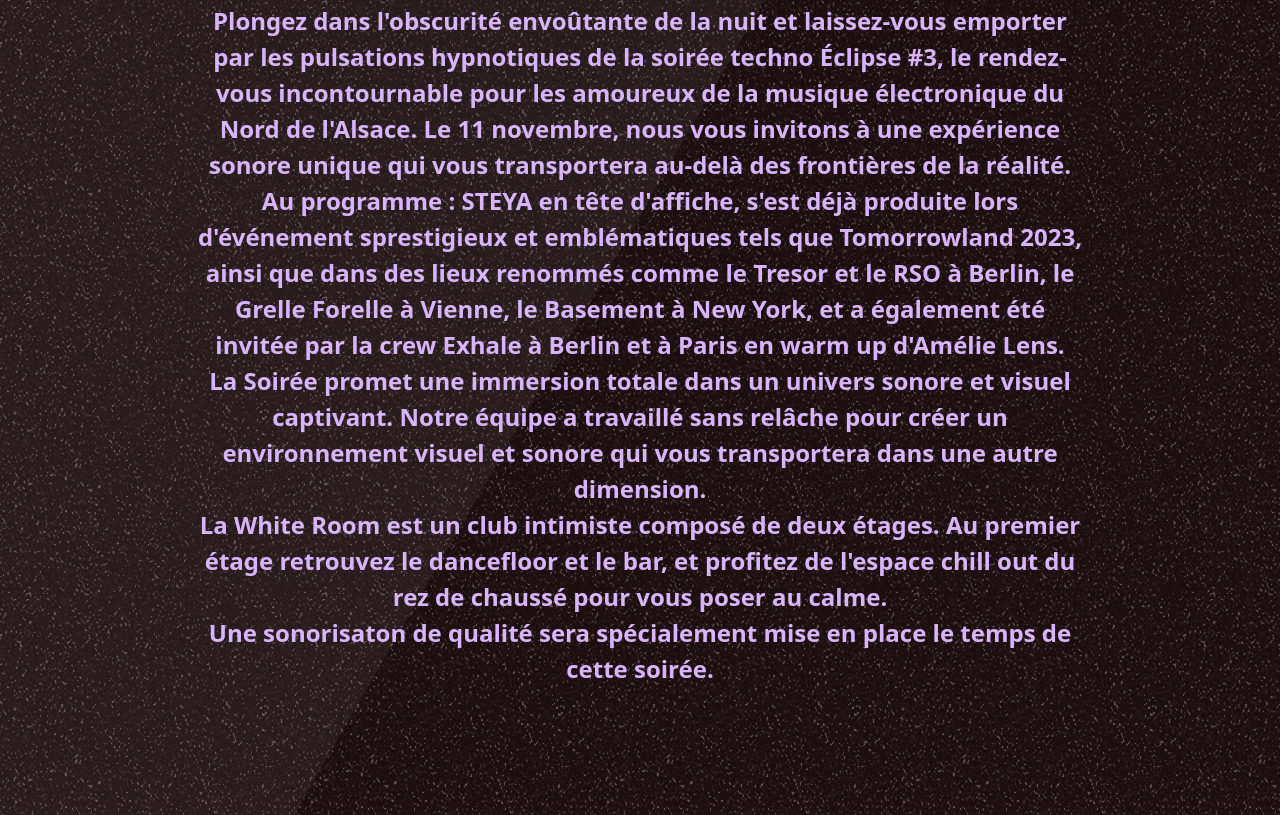
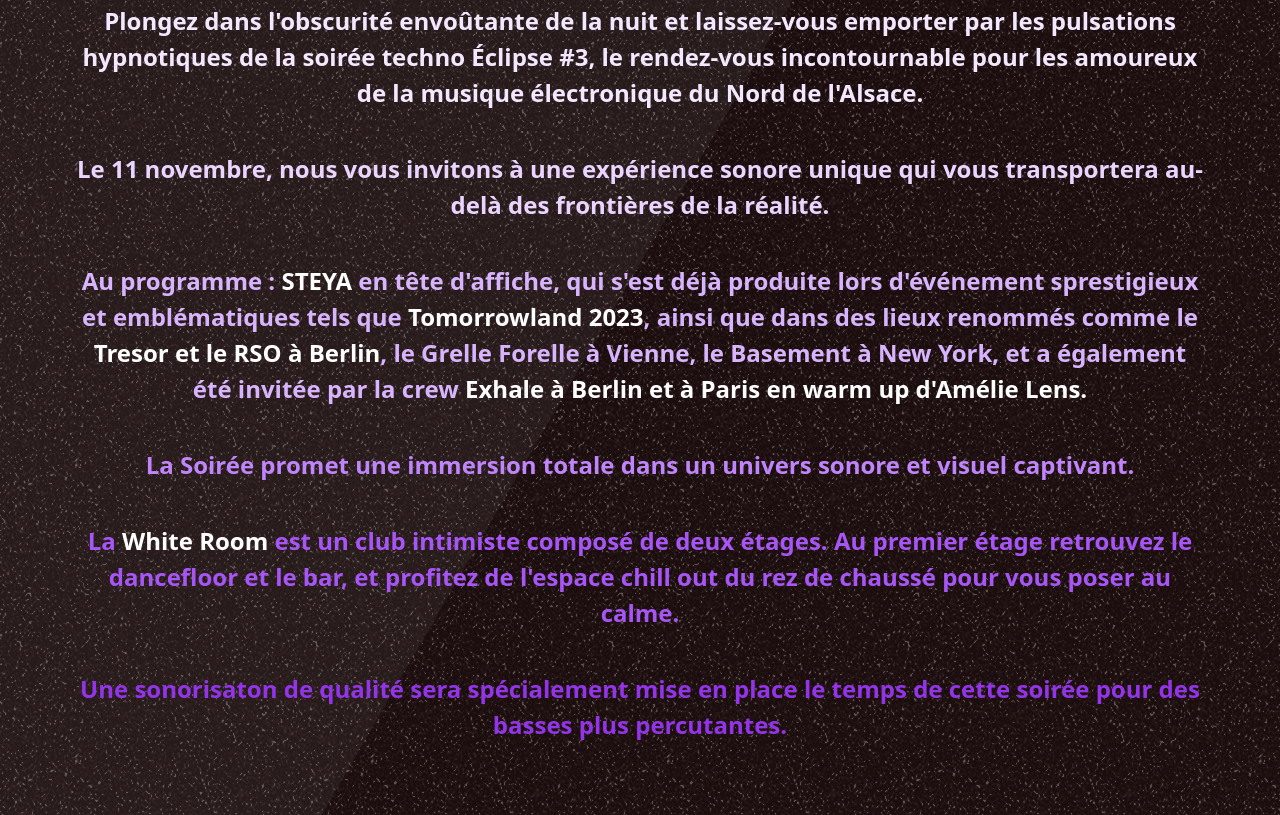
Before and after one commit to Jerome-Rauch/Jerome-Rauch, a plain HTML site: page index.html in a window 1280 px wide. Shown: the part 965-1780 px from the top of the page. Drawn offline with nearby package versions, Linux system fonts and the light colour scheme.

Commit message:
modif bloc general

```diff
--- a/index.html
+++ b/index.html
@@ -44,14 +44,17 @@
       <section style="background-image: url('img/FOND2.png')" class="relative isolate overflow-hidden px-6 py-24 sm:py-32 lg:px-8">
         <div class="absolute inset-0 -z-10 bg-[radial-gradient(45rem_50rem_at_top,theme(colors.indigo.100),white)] opacity-5"></div>
         <div class="absolute inset-y-0 right-1/2 -z-10 mr-16 w-[200%] origin-bottom-left skew-x-[-30deg] bg-white shadow-xl shadow-indigo-600/10 ring-1 ring-indigo-50 sm:mr-28 lg:mr-0 xl:mr-16 xl:origin-center opacity-5"></div>
-        <div class="mx-auto max-w-2xl lg:max-w-4xl">
+        <div class="mx-auto">
           <figure class="mt-10">
-            <blockquote class="text-center text-xl font-semibold leading-8 text-purple-300 sm:text-2xl sm:leading-9">
-              <p>Plongez dans l'obscurité envoûtante de la nuit et laissez-vous emporter par les pulsations hypnotiques de la soirée techno Éclipse #3, le rendez-vous incontournable pour les amoureux de la musique électronique du Nord de l'Alsace. Le 11 novembre, nous vous invitons à une expérience sonore unique qui vous transportera au-delà des frontières de la réalité.
-<p>Au programme : STEYA en tête d'affiche, s'est déjà produite lors d'événement sprestigieux et emblématiques tels que Tomorrowland 2023, ainsi que dans des lieux renommés comme le Tresor et le RSO à Berlin, le Grelle Forelle à Vienne, le Basement à New York, et a également été invitée par la crew Exhale à Berlin et à Paris en warm up d'Amélie Lens.</p>
-              <p>La Soirée promet une immersion totale dans un univers sonore et visuel captivant. Notre équipe a travaillé sans relâche pour créer un environnement visuel et sonore qui vous transportera dans une autre dimension.</p>
-              <p>La White Room est un club intimiste composé de deux étages. Au premier étage retrouvez le dancefloor et le bar, et profitez de l'espace chill out du rez de chaussé pour vous poser au calme.</p>
-   <p>Une sonorisaton de qualité sera spécialement mise en place le temps de cette soirée.</p>
+            <blockquote class="text-center text-xl font-semibold leading-8 sm:text-2xl sm:leading-9">
+              <p class="m-10 text-purple-100">Plongez dans l'obscurité envoûtante de la nuit et laissez-vous emporter par les pulsations hypnotiques de la soirée techno Éclipse #3, le rendez-vous incontournable pour les amoureux de la musique électronique du Nord de l'Alsace.
+                <p class="m-10 text-purple-200">Le 11 novembre, nous vous invitons à une expérience sonore unique qui vous transportera au-delà des frontières de la réalité.</p>
+                <p class="m-10 text-purple-300">Au programme : <span class="text-white font-bold">STEYA</span> en tête d'affiche, qui s'est déjà produite lors d'événement sprestigieux et emblématiques tels que <span class="text-white font-bold">Tomorrowland 2023</span>, ainsi que dans des lieux renommés comme le <span class="text-white font-bold">Tresor et le RSO à Berlin</span>, le Grelle Forelle à Vienne, le Basement à New York, et a également été invitée par la crew <span class="text-white font-bold">Exhale à Berlin et à Paris en warm up d'Amélie Lens.</span></p>
+
+
+                <p class="m-10 text-purple-400">La Soirée promet une immersion totale dans un univers sonore et visuel captivant.</p>
+                <p class="m-10 text-purple-500">La <span class="text-white font-bold">White Room</span> est un club intimiste composé de deux étages. Au premier étage retrouvez le dancefloor et le bar, et profitez de l'espace chill out du rez de chaussé pour vous poser au calme.</p>
+                <p class="m-10 text-purple-600">Une sonorisaton de qualité sera spécialement mise en place le temps de cette soirée pour des basses plus percutantes.</p>
             </blockquote>
           </figure>
         </div>
@@ -101,11 +104,11 @@
             <p class="mt-6 text-lg leading-8 text-purple-300">DJ et producteur strasbourgeois, il débute le mix dès l’âge de 14 ans.
                 Actif au sein du crew Carte Blanche prod. à Nancy et Strasbourg, il co-fonde ensuite le collectif Ephémère en 2012, puis participe à la création du KALT.
                 Récemment sortit sur le label éponyme du club il produit et mix une house aux influences acid et UK .</p>
-                <p class="mt-2 text-3xl font-bold tracking-tight text-white sm:text-4xl">MAY (Eclipse - Strasbourg)</p>
+                <p class="mt-2 text-3xl font-bold tracking-tight text-white sm:text-4xl">xxxx (Eclipse - Strasbourg)</p>
                 <p class="mt-6 text-lg leading-8 text-purple-300">Bla bla Bla bla Bla bla Bla bla Bla bla Bla bla Bla bla Bla bla Bla bla Bla bla </p>
                 <p class="mt-2 text-3xl font-bold tracking-tight text-white sm:text-4xl">xxx (xxx - Strasbourg)</p>
                 <p class="mt-6 text-lg leading-8 text-purple-300">:) :) :) :) :):) :) :) :) :):) :) :) :) :) </p>
-                <p class="mt-6 text-lg leading-8 text-purple-300">Remplacer la photo ci dessous par un montage des photos des DJ</p>
+                <p class="mt-6 text-lg leading-8 text-red-700">Compléter ce bloc avec les autres DJ + Remplacer la photo ci dessous par un montage des photos des DJ</p>
           </div>
 
         </div>
```
